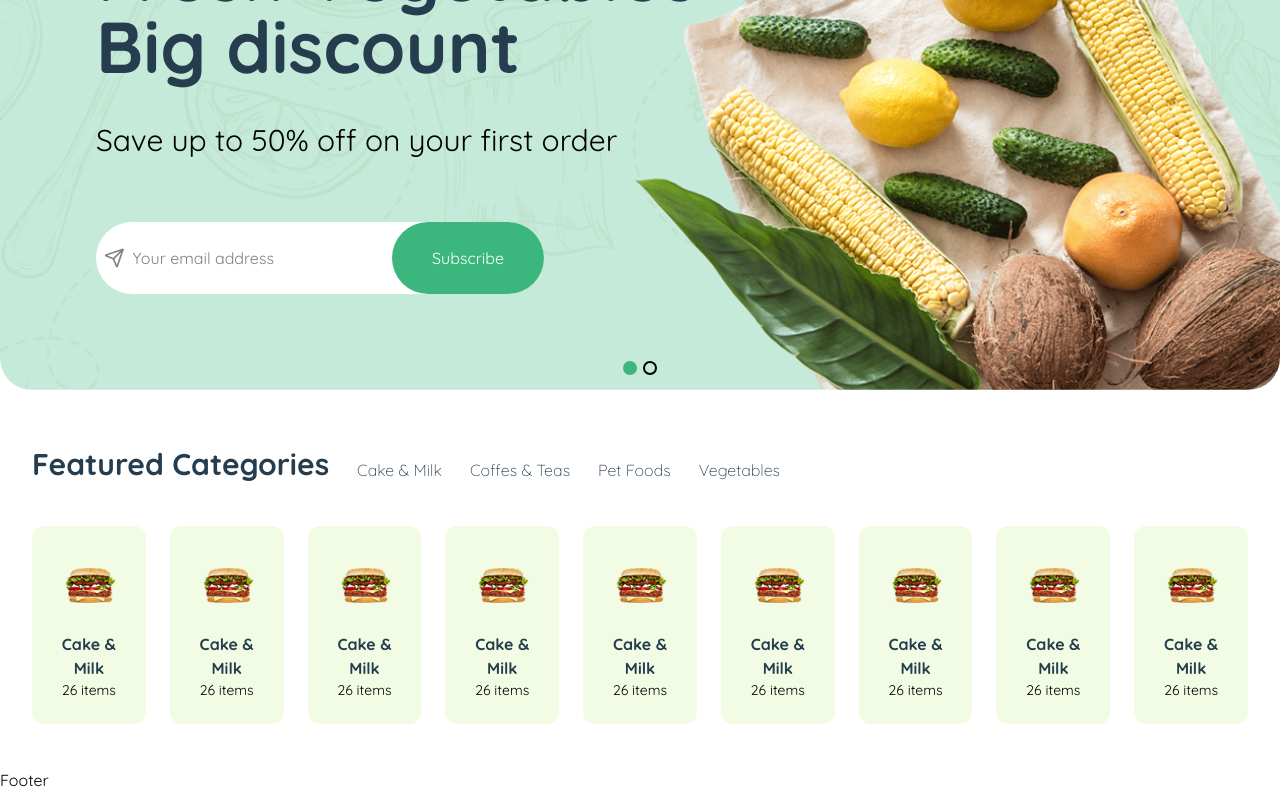
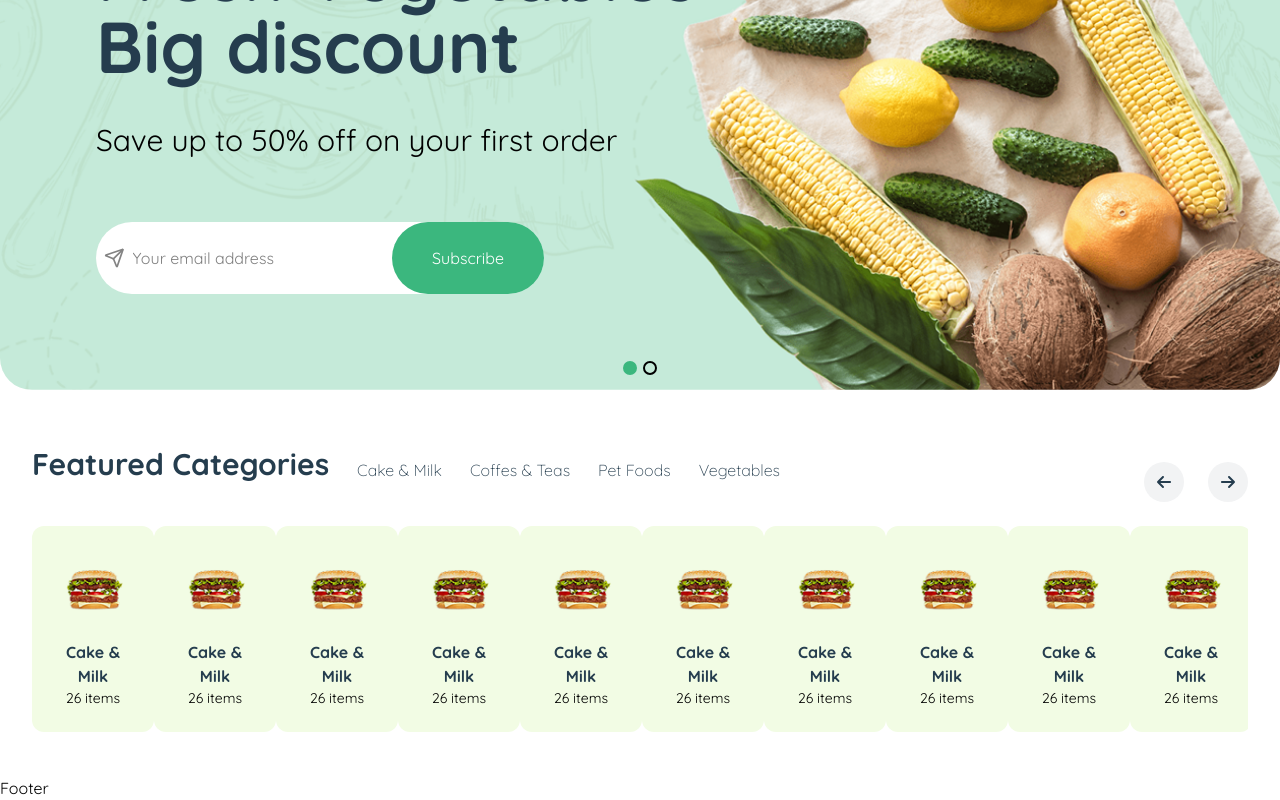
Before and after one commit to Tasnimmou11/E-Commerece_nest, a React (Vite) app: page / in a window 1280 px wide. Shown: the part 383-1183 px from the top of the page. Built offline with nearby package versions, Linux system fonts and the light colour scheme.

Commit message:
slide arrow complete in catagories

```diff
--- a/src/components/Home/Categories.jsx
+++ b/src/components/Home/Categories.jsx
@@ -1,8 +1,24 @@
 import React from "react";
 import { Link } from "react-router";
 import CategoryItem from "./CategoryItem";
+import Slider from "react-slick";
+import "slick-carousel/slick/slick.css";
+import { NextArrow, PrevArrow } from "../utilities/SliderArrows";
+
+
+
 
 const Categories = () => {
+
+    const settings = {
+        dots: false,
+        infinite: true,
+        speed: 500,
+        slidesToShow: 10,
+        slidesToScroll: 1,
+        nextArrow: <NextArrow customStyle="absolute -top-16 right-0"/>,
+        prevArrow: <PrevArrow customStyle="absolute -top-16 right-16"/>
+    };
 return (
     <section className="pt-14 pb-11">
     <div className="container">
@@ -10,20 +26,22 @@ return (
         <h2 className="section_heading">Featured Categories</h2>
         <ul className="flex text-base font-light text-primary gap-7">
             <li>
-            <Link className="hover:text-brand">Cake & Milk</Link>
+            <Link to="/" className="hover:text-brand">Cake & Milk</Link>
             </li>
             <li>
-            <Link className="hover:text-brand">Coffes & Teas</Link>
+            <Link to="/" className="hover:text-brand">Coffes & Teas</Link>
             </li>
             <li>
-            <Link className="hover:text-brand">Pet Foods</Link>
+            <Link to="/" className="hover:text-brand">Pet Foods</Link>
             </li>
             <li>
-            <Link className="hover:text-brand">Vegetables</Link>
+            <Link to="/" className="hover:text-brand">Vegetables</Link>
             </li>
         </ul>
         </div>
-        <div className="mt-11 flex gap-6">
+        <div className="mt-11 ">
+        <Slider {...settings}>
+        {/* slider div */}
             <CategoryItem/>
             <CategoryItem/>
             <CategoryItem/>
@@ -33,6 +51,9 @@ return (
             <CategoryItem/>
             <CategoryItem/>
             <CategoryItem/>
+            <CategoryItem/>
+            <CategoryItem/>
+        </Slider>
         </div>
     </div>
     </section>
--- a/src/components/Home/CategoryItem.jsx
+++ b/src/components/Home/CategoryItem.jsx
@@ -3,11 +3,13 @@ import { Link } from 'react-router'
 
 const CategoryItem = () => {
   return (
-    <Link to="/" className='p-6 rounded-xl bg-[#F2FCE4] w-fit text-center hover:shadow-xl transition-all'>
+   <div>
+     <Link to="/" className='p-6 rounded-xl bg-[#F2FCE4] w-fit inline-block text-center hover:shadow-xl transition-all'>
       <img src="/cat-1.png" alt="cat-1" />
       <h3 className='pt-4 font-bold text-base text-primary'>Cake & Milk</h3>
       <p className='font-normal text-secondary text-sm'>26 items</p>
     </Link>
+   </div>
   )
 }
 
--- /dev/null
+++ b/src/components/utilities/SliderArrows.jsx
@@ -0,0 +1,35 @@
+// import React from 'react'
+
+import { FaArrowLeft, FaArrowRight } from "react-icons/fa6";
+
+function NextArrow({  customStyle, onClick }) {
+
+    return (
+    <div
+        className={`w-10 h-10 z-50 hover:bg-brand hover:text-white ${customStyle} rounded-full bg-[#F2F3F4]  text-primary flex justify-center items-center cursor-pointer`}
+        onClick={onClick}
+    ><FaArrowRight /></div>
+    );
+}
+
+function PrevArrow(props) {
+    const { customStyle, onClick } = props;
+    return (
+    <div
+        className={`w-10 h-10 z-50 hover:bg-brand hover:text-white ${customStyle} rounded-full bg-[#F2F3F4]  text-primary flex justify-center items-center cursor-pointer`}
+
+    onClick={onClick}
+        ><FaArrowLeft />
+            </div>
+    );
+}
+export {NextArrow, PrevArrow}
+
+
+// const SliderArrows = () => {
+//   return (
+//     <div>SliderArrows</div>
+//   )
+// }
+
+// export default SliderArrows
```
